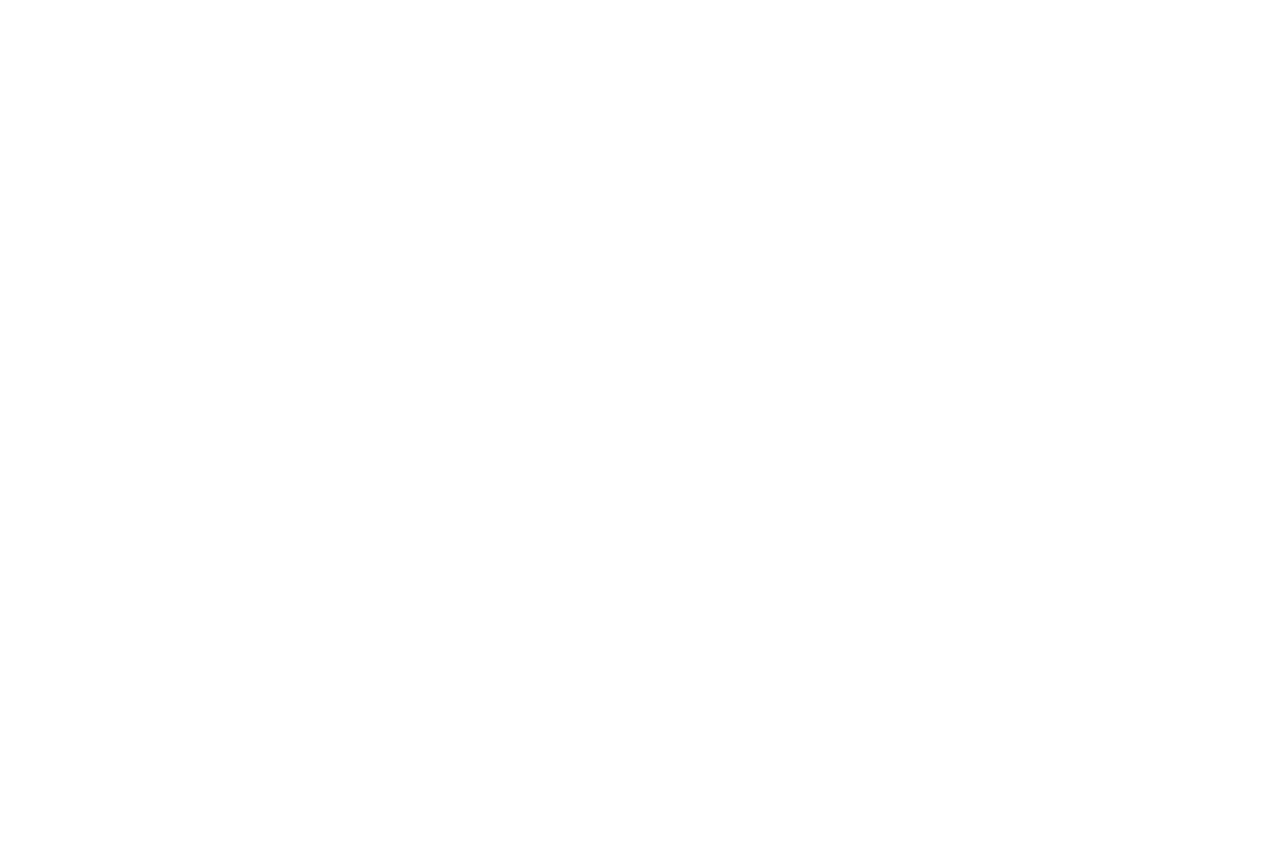
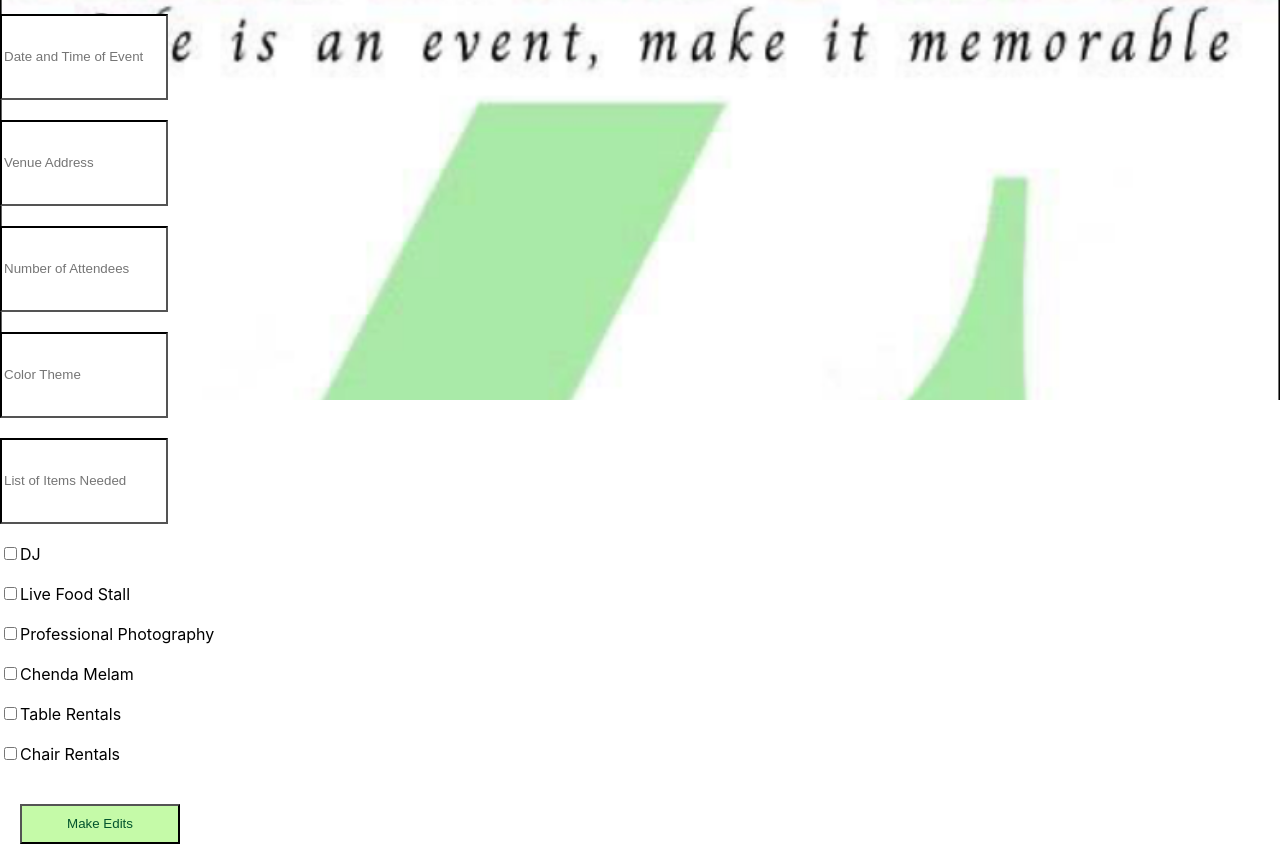
Before and after one commit to sabra6/zintas-website, a React (Create React App) app in the folder client/: page /editform/1 in a window 1280 px wide. Before the commit this address had no page. Shown: the part 400-1264 px from the top of the page. Before the commit the page ends 800 px from the top, so only its background shows below. Built offline with nearby package versions, Linux system fonts and the light colour scheme.

Commit message:
Added functionality to editing feature. Not working for some reason

```diff
--- a/client/src/App.js
+++ b/client/src/App.js
@@ -19,7 +19,7 @@ function App() {
           <Route path="/login" element={<Login/>}/>
           <Route path="/dashboard" element={<Dashboard/>}/>
           <Route path="/eventform" element={<Eventform/>}/>
-          <Route path="/editform" element={<Editform/>}/>
+          <Route path="/editform/:id" element={<Editform/>}/>
         </Routes>
       </Router>
   );
--- a/client/src/webpages/dashboard.jsx
+++ b/client/src/webpages/dashboard.jsx
@@ -14,7 +14,6 @@ const background={
 function Dashboard(){
 
   const [data, setdata]=useState([]);
-  const [name, setname]=useState('');
 
   async function getinfo(){
     const response= await fetch('/dashboard',{
@@ -25,13 +24,12 @@ function Dashboard(){
     credentials:'include',
     })
     const result=await response.json();
-    setdata(result.names)
+    setdata(result.eventinfo)
   }
 
-  async function deleteevent(name){
-    setname(name);
+  async function deleteevent(event_id){
     const info={
-      eventname:name
+      event_id:event_id
     }
     const response=await fetch('/deleteevent', {
       method: 'POST',
@@ -72,8 +70,8 @@ function Dashboard(){
           {data.map((event, index)=>(
             <li className="event" key={index}>{event.name}
               <div className="dbuttonbox">
-                <button className="button"onClick={()=>deleteevent(event.name)}> Delete </button>
-                <button className="button" onClick={()=>navigate('/editform')}> Edit </button>
+                <button className="button"onClick={()=>deleteevent(event.event_id)}> Delete </button>
+                <button className="button" onClick={()=>navigate(`/editform/${event.event_id}`)}> Edit </button>
               </div>
             </li>
           ))}
--- a/client/src/webpages/editform.jsx
+++ b/client/src/webpages/editform.jsx
@@ -2,11 +2,11 @@ import React, {useState} from "react";
 import './editform.css';
 import logo from '../Zintaslogo.png';
 import { useNavigate } from "react-router-dom";
-
+import {useParams} from 'react-router-dom';
 
 function Editform(){
+  const {event_id}=useParams();
   const navigate=useNavigate();
-  const [eventid, seteventid]=useState('');
   const [eventname, seteventname]=useState('');
   const [eventkind, seteventkind]=useState('');
   const [eventdatetime, seteventdatetime]=useState('');
@@ -22,15 +22,30 @@ function Editform(){
     backgroundPosition:'center'
   };
 
-  async function geteventid(){
+  async function editevents(){
 
-    const response=await fetch('/eventid', {
-      method: 'POST',
+    const info={
+      event_id:event_id,
+      eventname:eventname,
+      eventkind:eventkind,
+      eventdatetime:eventdatetime,
+      venueaddress:venueaddress,
+      numattendees:numattendees,
+      colortheme:colortheme,
+      itemslist:itemslist
+    }
+    alert('Editing event id', event_id);
+    const response=await fetch('/editform', {
+      method:'POST',
       headers: {
-        'Content-Type':'application/json'
+        'Content-Type': 'application/json'
       },
-
-    })
+      credentials:'include',
+      body: JSON.stringify(info)
+    });
+    const result= await response.json();
+    alert(result.message)
+    navigate('/dashboard')
   }
 
   return(
@@ -70,7 +85,7 @@ function Editform(){
           <input type="checkbox"></input>
           Chair Rentals
         </label>
-        <button className="button"> Make Edits </button>
+        <button onClick={()=>editevents} className="button"> Make Edits </button>
         </div>
       </div>
     </div>
```
Also changed, not shown: 1 other file (tests, documents, lock files or other folders).
